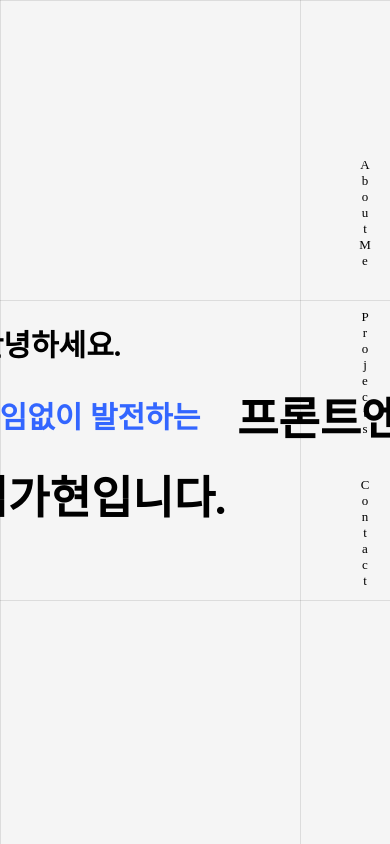
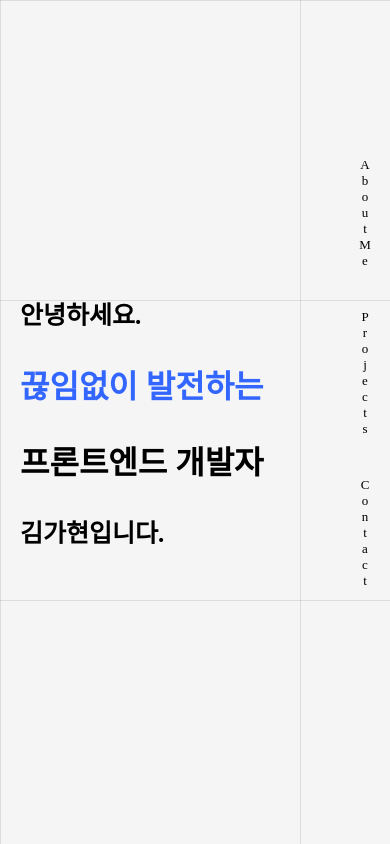
Before and after one commit to gahyeon11/FE-Porffolio, a React (Vite) app: page / in a window 390 px wide. Built offline with nearby package versions, Linux system fonts and the light colour scheme.

Commit message:
[Design] 모바일 환경 스타일 수정

```diff
--- a/src/pages/AboutMe1.tsx
+++ b/src/pages/AboutMe1.tsx
@@ -16,8 +16,12 @@ const AboutMe1 = () => {
           <TitlePrimary>끊임없이 발전하는</TitlePrimary>
           <TitleSecondary>프론트엔드 개발자 김가현입니다.</TitleSecondary>
           <Description>
-            <DescriptionLine>배움의 즐거움을 아는 소통하는 개발자입니다.</DescriptionLine>
-            <DescriptionLine>새로운 도전을 두려워하지 않습니다.</DescriptionLine>
+            <DescriptionLine>
+              배움의 즐거움을 아는 소통하는 개발자입니다.
+            </DescriptionLine>
+            <DescriptionLine>
+              새로운 도전을 두려워하지 않습니다.
+            </DescriptionLine>
             <DescriptionLine>사용자 입장에서 생각합니다.</DescriptionLine>
           </Description>
         </TextContainer>
@@ -36,6 +40,14 @@ const SectionContainer = styled(motion.div)`
   padding: 20px;
   box-sizing: border-box;
   width: 100%;
+
+  position: relative; /* Profile 이미지와 텍스트를 겹치기 위해 */
+  overflow: hidden;
+
+  @media (max-width: 768px) {
+    flex-direction: column;
+    padding: 10px;
+  }
 `;
 
 const ProfileContainer = styled.div`
@@ -45,7 +57,25 @@ const ProfileContainer = styled.div`
   background-size: cover;
   background-position: center;
   background-repeat: no-repeat;
-  mask-image: linear-gradient(to right, transparent, black 30%, black 70%, transparent);
+  mask-image: linear-gradient(
+    to right,
+    transparent,
+    black 30%,
+    black 70%,
+    transparent
+  );
+
+  opacity: 1; /* 기본 데스크탑 투명도 */
+
+  @media (max-width: 768px) {
+    position: absolute;
+    top: 0;
+    left: 0;
+    width: 100%;
+    height: 100%;
+    opacity: 0.3; /* 모바일에서 아주 옅게 표시 */
+    filter: blur(2.5px); /* 약간 흐릿하게 표시 */
+  }
 `;
 
 const TextContainer = styled.div`
--- a/src/pages/AboutMe2.tsx
+++ b/src/pages/AboutMe2.tsx
@@ -53,7 +53,7 @@ const EducationContainer = styled.div`
   justify-content: center;
 
   @media (max-width: 768px) {
-    gap: 40px;
+    gap: 15px;
     align-items: center;
   }
 `;
--- a/src/pages/Contact.tsx
+++ b/src/pages/Contact.tsx
@@ -65,6 +65,10 @@ const Content = styled.div`
   display: flex;
   gap: 100px;
   justify-content: center;
+
+  @media (max-width: 768px) {
+    gap: 10%;
+  }
 `;
 
 const ContactItem = styled.div`
--- a/src/pages/Home.tsx
+++ b/src/pages/Home.tsx
@@ -1,4 +1,4 @@
-import { useRef, useState } from "react";
+import { useEffect, useRef, useState } from "react";
 import styled from "styled-components";
 import { motion } from "framer-motion";
 import useIntersectionObserver from "../hooks/useIntersectionObserver";
@@ -8,12 +8,36 @@ function Home() {
   const isIntersecting = useIntersectionObserver(mainRef);
 
   const [showNewText, setShowNewText] = useState(false);
+  const [isMobile, setIsMobile] = useState(window.innerWidth <= 768); // 초기 화면 크기 판단
 
-  const textLines = [
-    { text: "안녕하세요.", x: 0, y: -40, size: "20px" },
-    { text: "프론트엔드 개발자", x: 0, y: 60, size: "32px", isMoving: true, marginLeft: "32px" }, // marginLeft 추가
-    { text: "김가현입니다.", x: 0, y: 110, size: "25px" , marginLeft: "7px"},
-  ];
+  // 화면 크기 변경 감지
+  useEffect(() => {
+    const handleResize = () => {
+      const isNowMobile = window.innerWidth <= 768;
+      if (isNowMobile !== isMobile) {
+        window.location.reload(); // 화면 크기 변경 시 새로고침
+      }
+    };
+
+    window.addEventListener("resize", handleResize);
+    return () => {
+      window.removeEventListener("resize", handleResize);
+    };
+  }, [isMobile]);
+
+  // 모든 텍스트 (모바일 포함)
+  const textLines = isMobile
+    ? [
+        { text: "안녕하세요.", size: "25px"},
+        { text: "끊임없이 발전하는", size: "32px" },
+        { text: "프론트엔드 개발자", size: "32px" },
+        { text: "김가현입니다.", size: "25px" },
+      ]
+    : [
+        { text: "안녕하세요.", size: "20px" },
+        { text: "프론트엔드 개발자", size: "32px", isMoving: true },
+        { text: "김가현입니다.", size: "25px" },
+      ];
 
   return (
     <motion.div
@@ -27,12 +51,16 @@ function Home() {
         {textLines.map((line, index) => (
           <AnimatedTextContainer key={index}>
             <AnimatedText
-              initial={{ opacity: 0, x: line.x, y: line.y, scale: 0.1 }}
+              initial={{ opacity: 0, y: isMobile ? 30 : 0 }}
               animate={{
                 opacity: 1,
-                x: showNewText && line.isMoving ? 280 : 0, // 오른쪽으로 이동
                 y: 0,
-                scale: 1.5,
+                x: isMobile
+                  ? 0
+                  : showNewText && line.isMoving
+                  ? 270 // 데스크탑: 오른쪽으로 이동
+                  : 0,
+                scale: isMobile ? 1 : 1.5,
               }}
               transition={{
                 type: "spring",
@@ -41,13 +69,12 @@ function Home() {
                 delay: index * 0.5,
               }}
               size={line.size}
-              marginLeft={line.marginLeft} // Pass marginLeft prop here
               text={line.text}
-              onAnimationComplete={() => index === 1 && setShowNewText(true)}
+              onAnimationComplete={() => !isMobile && index === 1 && setShowNewText(true)} // 데스크탑: 상태 변경
             >
               {line.text}
             </AnimatedText>
-            {line.isMoving && showNewText && (
+            {!isMobile && line.isMoving && showNewText && (
               <ReplacementText
                 initial={{ opacity: 0 }}
                 animate={{ opacity: 1 }}
@@ -70,116 +97,63 @@ function Home() {
 
 export default Home;
 
-// const HomeStyle = styled(motion.div)`
-//   display: flex;
-//   flex-direction: column;
-//   align-items: center;
-//   justify-content: center;
-//   height: 100vh;
-//   overflow: hidden;
-//   padding: 20px;
-//   gap: 30px;
-//   margin: 0 auto;
-// `;
-
-// const AnimatedTextContainer = styled.div`
-//   display: flex;
-//   align-items: center;
-//   justify-content: flex-start;
-//   width: 100%;
-//   max-width: 500px;
-//   position: relative;
-//   text-align: left;
-// `;
-
-// const AnimatedText = styled(motion.div)<{ size: string }>`
-//   font-size: ${({ size }) => size};
-//   font-weight: bold;
-//   display: inline-block;
-//   min-width: fit-content;
-//   text-align: left;
-// `;
-
-// const ReplacementText = styled(motion.span)`
-//   font-size: 32px;
-//   font-weight: bold;
-//   color: ${({ theme }) => theme.color.primary};
-//   position: absolute;
-//   left: -27px;
-// `;
+// 스타일 정의
 const HomeStyle = styled(motion.div)`
   display: flex;
   flex-direction: column;
-  align-items: center;
-  justify-content: center;
+  align-items: center; /* 텍스트를 수평 중앙으로 */
+  justify-content: center; /* 텍스트를 수직 중앙으로 */
   height: 100vh;
-  /* overflow: hidden; */
   padding: 20px;
   gap: 30px;
   margin: 0 auto;
-  text-align: center;
+  text-align: left; /* 텍스트는 왼쪽 정렬 */
 
-  @media (max-width: 768px) { /* Mobile view adjustments */
-    padding: 10px 0;
-    gap: 15px; /* Reduce gap for smaller screens */
+  @media (max-width: 768px) {
+    gap: 10px;
+    padding: 10px;
   }
 `;
 
-const AnimatedTextContainer = styled.div`
+const AnimatedTextContainer = styled.div<{ margin?: string }>`
   display: flex;
-  align-items: center;
-  justify-content: start;
+  flex-direction: column;
+  align-items: flex-start;
+  justify-content: center;
   width: 100%;
   max-width: 500px;
-  position: relative;
-  text-align: center; /* Center text within each line */
-
+  /* margin: ${({ margin }) => margin || "0"};  */
   @media (max-width: 768px) {
-    justify-content: start;
-    /* max-width: 100%; */
     padding: 10px;
-    gap: 15px;
-    /* max-width: 100%; */
-  }
-`;
-const AnimatedText = styled(motion.div)<{ size: string; marginLeft?: string; text: string }>`
-  font-size: ${({ size }) => size};
-  font-weight: bold;
-  display: inline-block;
-  min-width: fit-content;
-  text-align: center;
-  margin-left: ${({ marginLeft }) => marginLeft || "0px"}; /* 기본 marginLeft 값 */
-
-  @media (max-width: 768px) {
-    font-size: ${({ text, theme, size }) =>
-      text === "프론트엔드 개발자"
-        ? theme.responsiveTitle.title3
-        : size === "25px"
-        ? theme.responsiveTitle.title3
-        : theme.responsiveText.title4};
-
-    margin-left: ${({ text }) =>
-      text === "프론트엔드 개발자" ? "4px" : text === "안녕하세요." ? "-10px" : "0px"};
   }
 `;
 
+const AnimatedText = styled(motion.div)<{ size: string;margin?: string; text: string  }>`
+  font-size: ${({ size }) => size};
+  font-weight: bold;
+  text-align: left; /* 텍스트를 왼쪽 정렬 */
+  margin-left: ${({ text }) =>
+      text === "프론트엔드 개발자" ? "28px" : text === "안녕하세요." ? "-6px" : "0px"};
 
+  @media (max-width: 768px) {
+    font-size: ${({ size }) => size};
+    margin-left: ${({ text }) =>
+      text === "프론트엔드 개발자" ? "0px" : text === "안녕하세요." ? "0px" : "0px"};
+    color: ${({ text, theme }) =>
+      text === "끊임없이 발전하는" ? theme.color.primary : theme.color.black};
+  }
+`;
 
 const ReplacementText = styled(motion.span)`
   font-size: 32px;
   font-weight: bold;
   color: ${({ theme }) => theme.color.primary};
-  position: absolute;
-  left: -30px;
-
+  /* position: absolute; */
+  /* left: 10px; */
+  margin-left: -35px;
+  margin-top: -40px;
 
   @media (max-width: 768px) {
-    font-size: ${({ theme }) => theme.responsiveTitle.title3};
-    max-width: 100%;
-    flex-direction: column; /* Stack text vertically on smaller screens */
-    align-items: center; /* Center-align on mobile */
-    /* position: relative; */
-    /* left: 0; */
-    margin-left: 2px;
+    display: none; /* 모바일에서는 ReplacementText 비활성화 */
   }
 `;
```
